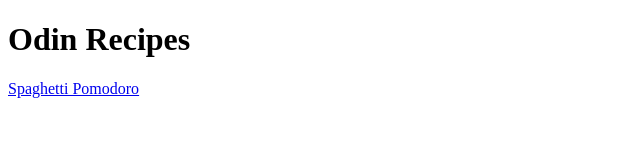
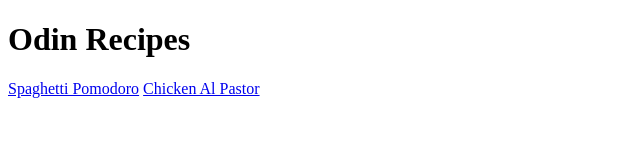
Before and after one commit to mbbaltaji/odin-recipes, a plain HTML site: page index.html in a window 1280 px wide. Shown: the whole page, without its empty margins (0-640 px from the left). Drawn offline with Linux system fonts and the light colour scheme.

Commit message:
Add anchor tag to index.html to link new rcipe

```diff
--- a/index.html
+++ b/index.html
@@ -9,5 +9,6 @@
 <body>
   <h1>Odin Recipes</h1>
   <a href="./recipes/spaghetti.html">Spaghetti Pomodoro</a>
+  <a href="./recipes/alpastor.html">Chicken Al Pastor</a>
 </body>
 </html>
```
